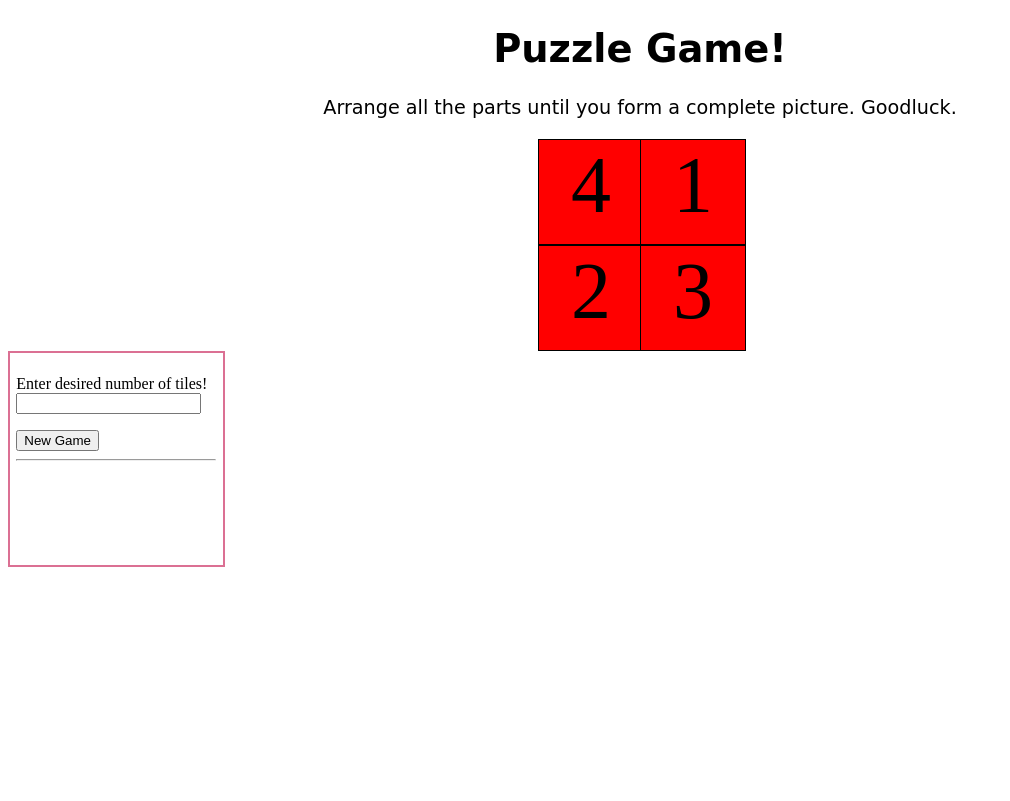
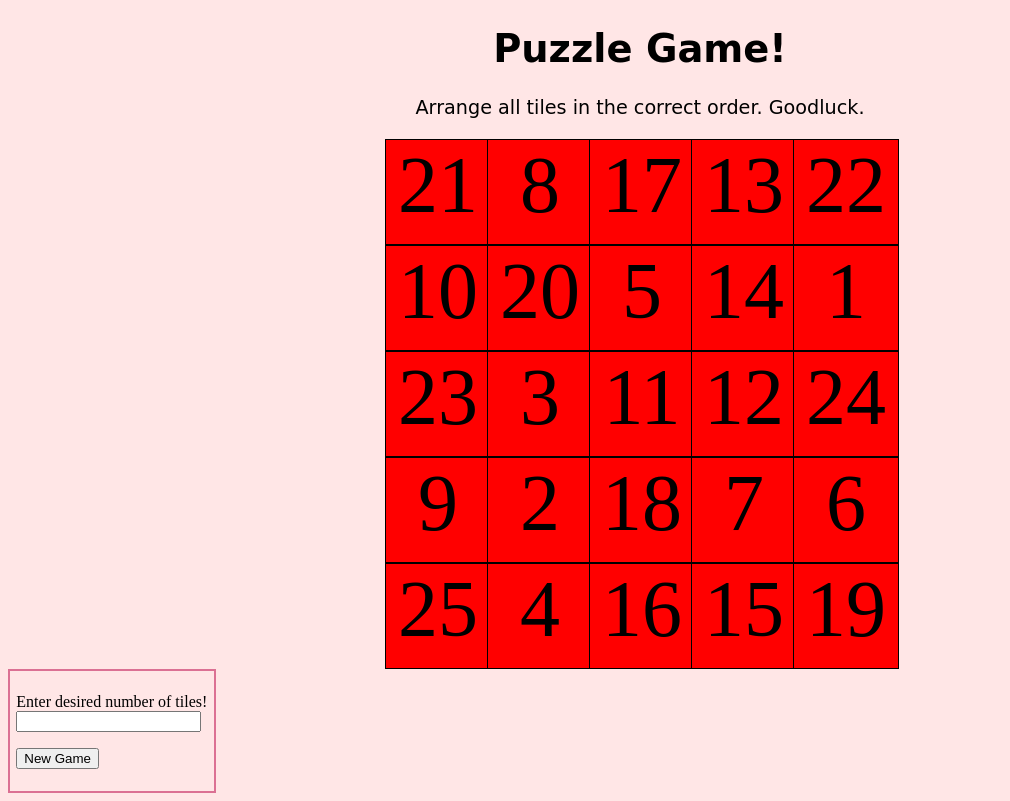
Before and after one commit to wizzy25/PicturePuzzle, a plain HTML site: page index.html in a window 1280 px wide. Shown: the whole page, without its empty margins (0-1010 px from the left). Drawn offline with Linux system fonts and the light colour scheme.

Commit message:
Almost done for now

```diff
--- a/index.html
+++ b/index.html
@@ -9,7 +9,7 @@
 <body>
     <div id="intro">
         <h1>Puzzle Game!</h1>
-        <p>Arrange all the parts until you form a complete picture. Goodluck.</p>
+        <p>Arrange all tiles in the correct order. Goodluck.</p>
     </div>
     <div id="gamePlay"></div>
     <div id="winGame">
@@ -18,9 +18,10 @@
         <div class="button" id="noReplay"><p>No, thank you! :(</p></div>
     </div>
     <div id="stats">
-        <p>Enter desired number of tiles!<span id="errorMessage"><br>
-        Please enter a perfect square (4, 9, 16, 25....)</span><input type="number" id="tileNumber"/></p>
-        <button id="resetGame" value="New Game">New Game</button><hr/>
+        <p>Enter desired number of tiles!<br/><span id="errorMessage">
+        Please enter a perfect square (4, 9, 16, 25....)<br/></span>
+            <input type="number" id="tileNumber"/></p>
+        <button id="resetGame" value="New Game">New Game</button>
         <p id="moveCount">Move Counter</p>
 
     </div>
--- a/scripts/main.js
+++ b/scripts/main.js
@@ -2,7 +2,7 @@
  * Created by Williamso on 15-Feb-16.
  */
 $(function() {
-    newGame(4);
+    newGame(25);
 });
 
 function newGame(tileNumber) {
--- a/styles/main.css
+++ b/styles/main.css
@@ -1,3 +1,7 @@
+body {
+    background-color: #ffe6e6;
+}
+
 .gameTiles {
     text-align: center;
     border: 1px solid black;
@@ -43,8 +47,7 @@
 }
 #stats {
     border: 2px palevioletred solid;
-    width: 200px;
-    height: 200px;
+    display: inline-block;
     padding: 0.5%;
 }
 #errorMessage {
```
